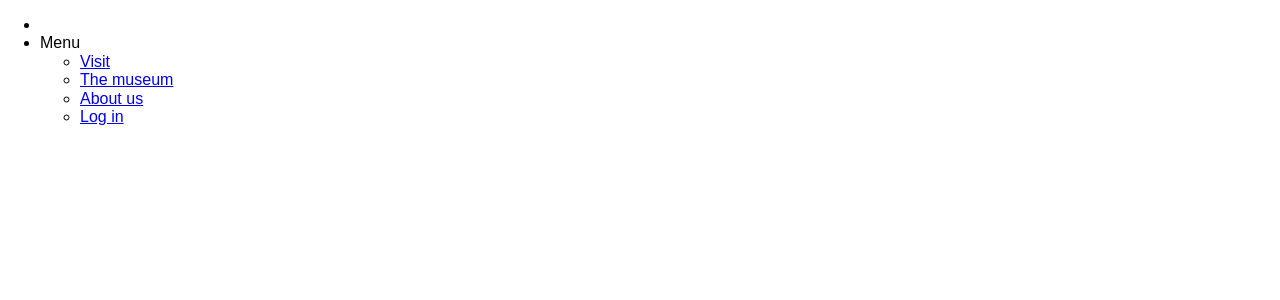
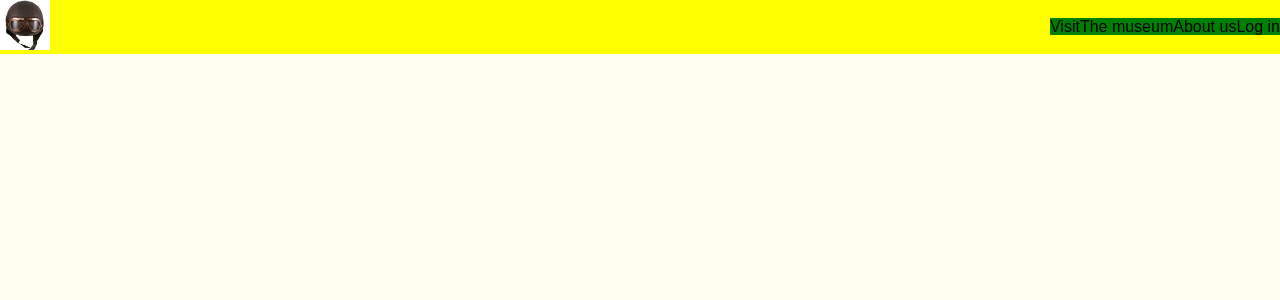
Before and after one commit to nellika/nostalgia-php, a PHP site: page / in a window 1280 px wide. Shown: the top 300 px of the page. Run offline with PHP 8.4, Linux system fonts and the light colour scheme.

Commit message:
fixed viewport

```diff
--- a/css/style.css
+++ b/css/style.css
@@ -1,10 +1,167 @@
-.testClass{
-    display: inline-block;
+/* =============== basics =============== */
+
+@media only screen {
+  body{
+    background-color: #FFFEEE;
+    color: #000;
+  }
+
+  h2{
+    font-family: 'Lobster', cursive;
+  }
+
+  a{
+    text-decoration: none;
+    color: inherit;
+  }
+
+  .hamburger-menu{
+      display: inline-block;
+      cursor: pointer;
+  }
+
+  .hamburger-menu div{
+    width: 35px;
+    height: 5px;
+    background-color: #333;
+    margin: 6px 0;
+    transition: 0.4s;
+  }
+
+  .open .bar1 {
+      -webkit-transform: rotate(-45deg) translate(-9px, 6px) ;
+      transform: rotate(-45deg) translate(-9px, 6px) ;
+  }
+
+  .open .bar2 {
+      opacity: 0;
+  }
+
+  .open .bar3 {
+      -webkit-transform: rotate(45deg) translate(-8px, -8px) ;
+      transform: rotate(45deg) translate(-8px, -8px) ;
+  }
+
+  .sr-only {
+    position: absolute;
+    width: 1px;
+    height: 1px;
+    padding: 0;
+    margin: -1px;
+    overflow: hidden;
+    clip: rect(0,0,0,0);
+    border: 0;
+  }
+
+  /* =============== navigation =============== */
+  .flex-nav{
+    background-color: yellow;
+    position: fixed;
+    min-width: 100%;
+    z-index: 999;
+  }
+
+  .flex-nav ul{
+    -webkit-box-align: center;
+    align-items: center;
+    display: -webkit-box;
+    display: -moz-box;
+    display: -ms-flexbox;
+    display: -webkit-flex;
+    display: flex;
+    -webkit-box-pack: justify;
+    justify-content: space-between;
+    margin: 0px;
+    padding: 0px;
+  }
+
+  .flex-nav .logo img{
+    width: 50px;
+    height: 50px;
+  }
+
+  .flex-nav ul li{
+    list-style: none;
+  }
+
+  .flex-nav ul li a{
+    transition: all .5s ease;
+  }
+
+  .flex-nav .text-menu-item a{
     background-color: green;
+  }
+
+  .flex-nav .text-menu-item a:hover{
+    background-color: red;
+  }
 }
 
-@media screen and (min-width: 640px) {
-  .testClass{
+
+/* under 640px */
+@media screen and (max-width:640px) {
+
+  /* =============== navigation =============== */
+
+  .text-menu div ul{
+    width: 100%;
+    height: 100%;
+    overflow-x: hidden;
+    overflow-y: auto;
+    position: fixed;
+    background-image: linear-gradient(180deg, #B80B8C, #352384);
+    -webkit-transform: translate3d(100%, 0, 0);
+    transform: translate3d(100%, 0, 0);
+    -webkit-transition: -webkit-transform 0.4s cubic-bezier(0.4, 0, 0.05, 1);
+    transition: -webkit-transform 0.4s cubic-bezier(0.4, 0, 0.05, 1);
+    transition: transform 0.4s cubic-bezier(0.4, 0, 0.05, 1);
+    transition: transform 0.4s cubic-bezier(0.4, 0, 0.05, 1), -webkit-transform 0.4s cubic-bezier(0.4, 0, 0.05, 1);
+  }
+
+  .text-menu div.open ul{
+    webkit-transform: translate3d(calc(-100% + 35px), 0, 0);
+    transform: translate3d(calc(-100% + 35px), 0, 0);
+  }
+
+  .text-menu ul li{
+    flex-shrink: 1;
+    width: 100%;
+  }
+
+}
+
+/* between 640px and 1025px */
+@media only screen and (min-width: 40em) and (max-width: 64em){
+
+}
+
+/* 640px and up */
+@media only screen and (min-width: 40em) {
+  /* logo */
+  .flex-nav .logo{
+    -webkit-box-ordinal-group: 2;
+    order: 1;
+    -webkit-box-flex: 1;
+    flex-grow: 1;
+  }
+
+  .text-menu{
+    -webkit-box-ordinal-group: 3;
+    order: 2;
+    flex-shrink: 1;
+  }
+
+  .hamburger-menu{
     display: none;
   }
 }
+.testClass{
+  display: inline-block;
+  margin: 60px;
+  background: green;
+}
+
+/* 1025px and up*/
+@media only screen and (min-width: 64.063em){
+
+}
--- a/index.php
+++ b/index.php
@@ -4,8 +4,8 @@
 
     <head>
       <meta charset="utf-8">
-      <meta name="name" content="width=device-width, initial-scale=1.0">
-      <title>Nostalgia date</title>
+      <meta name="viewport" content="width=device-width, initial-scale=1.0">
+      <title>Nostalgia on two wheels...</title>
       <link rel="stylesheet" href="./css/normalize.css" />
       <link rel="stylesheet" href="./css/style.css" />
 
@@ -17,7 +17,7 @@
           <ul>
             <li class="logo">
               <a href="#">
-                <!-- <img src="img/logo.jpg" alt="The first DDR Motorbike Museum in Berlin"> -->
+                <img src="img/logo.jpg" alt="The first DDR Motorbike Museum in Berlin">
               </a>
             </li>
             <li class="text-menu">
@@ -40,9 +40,6 @@
         </nav>
       </header>
       <main>
-        <div class="testClass">
-          <p>I should bedsfdsfx</p>
-        </div>
       </main>
 
       <script type="text/javascript">
```
